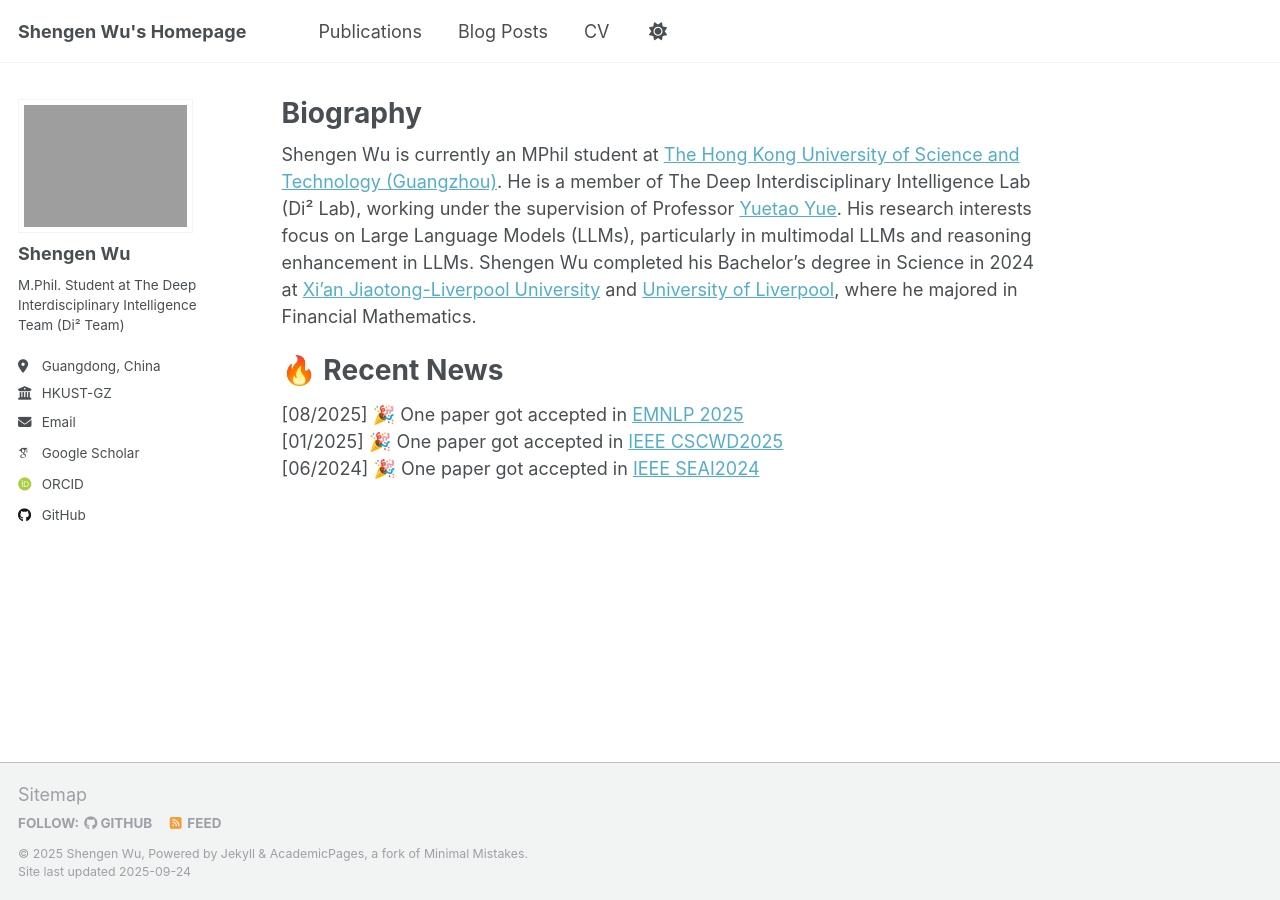
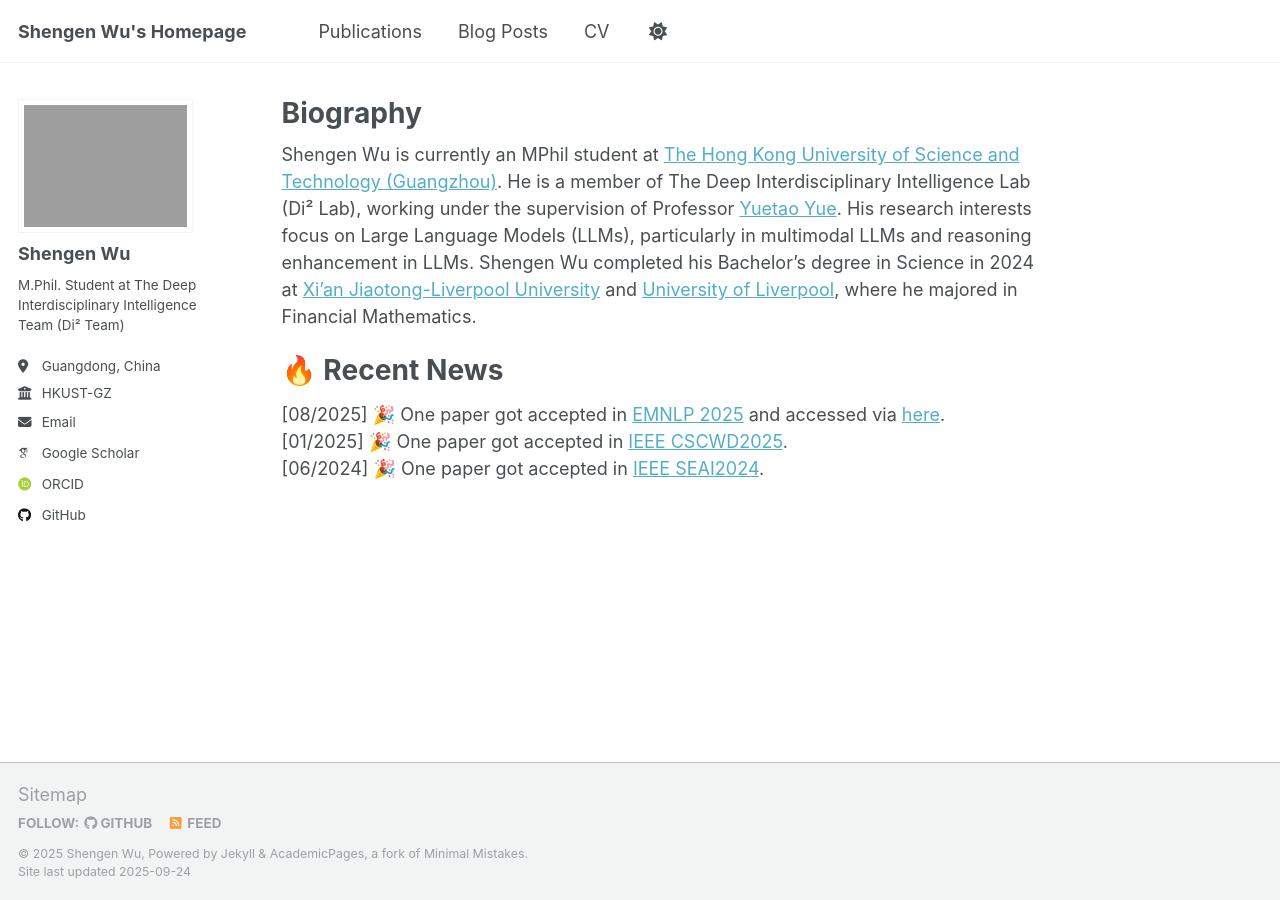
Before and after one commit to ShengenWu/shengenwu.github.io, a Jekyll site: the page built from _pages/about.md, in a window 1280 px wide. Built offline with Jekyll 4.4.1, drawn with Linux system fonts in a browser that asks for light colours; some web fonts are replaced.

Commit message:
update arxiv link

```diff
--- a/_pages/about.md
+++ b/_pages/about.md
@@ -10,8 +10,8 @@
 Shengen Wu is currently an MPhil student at [The Hong Kong University of Science and Technology (Guangzhou)](https://hkust-gz.edu.cn). He is a member of The Deep Interdisciplinary Intelligence Lab (Di² Lab), working under the supervision of Professor [Yuetao Yue](https://facultyprofiles.hkust-gz.edu.cn/faculty-personal-page/YUE-Yutao/yutaoyue). His research interests focus on Large Language Models (LLMs), particularly in multimodal LLMs and reasoning enhancement in LLMs. Shengen Wu completed his Bachelor's degree in Science in 2024 at [Xi'an Jiaotong-Liverpool University](xjtlu.edu.cn) and [University of Liverpool](liverpool.ac.uk), where he majored in Financial Mathematics.
 
 # 🔥 Recent News
-\[08/2025\] 🎉 One paper got accepted in [EMNLP 2025](https://2025.emnlp.org/)
+\[08/2025\] 🎉 One paper got accepted in [EMNLP 2025](https://2025.emnlp.org/) and accessed via [here](https://arxiv.org/abs/2509.16889).
 <br>
-\[01/2025\] 🎉 One paper got accepted in [IEEE CSCWD2025](https://ieeexplore.ieee.org/document/11033473)
+\[01/2025\] 🎉 One paper got accepted in [IEEE CSCWD2025](https://ieeexplore.ieee.org/document/11033473).
 <br>
-\[06/2024\] 🎉 One paper got accepted in [IEEE SEAI2024](https://ieeexplore.ieee.org/document/10674183)
+\[06/2024\] 🎉 One paper got accepted in [IEEE SEAI2024](https://ieeexplore.ieee.org/document/10674183).
```
